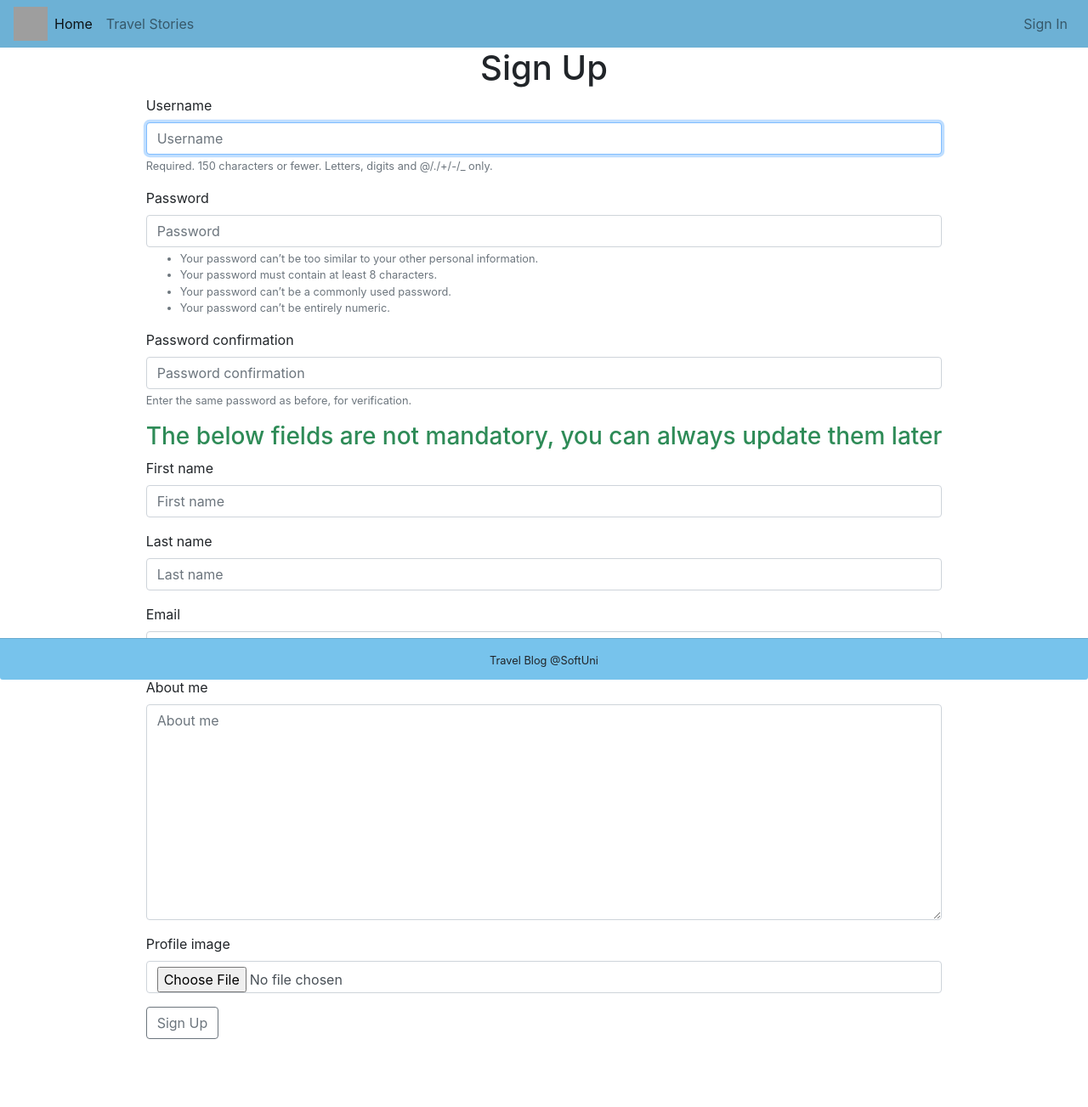
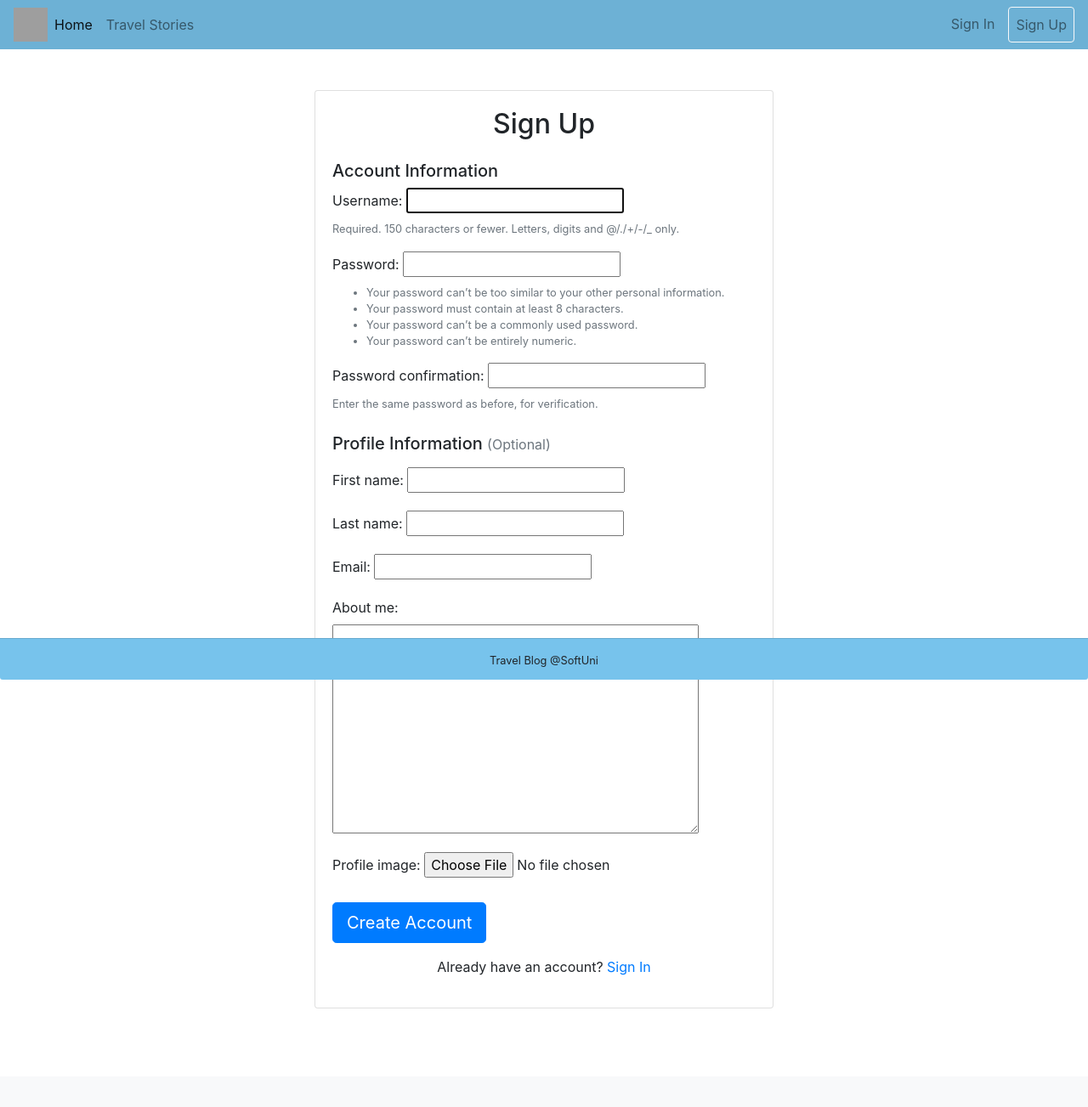
Before and after one commit to BobbyKuzmanov/Travel_Blog, a Django app: page /accounts/signup/ in a window 1280 px wide. Shown: the whole page at 85% size. After the commit the page ends 1187 px from the top, so only its background shows below. Run offline with Django 3.2, Linux system fonts and the light colour scheme; some libraries are stand-ins or nearby versions; grey boxes are pictures that could not be loaded.

Commit message:
update templates

```diff
--- a/templates/auth/signup.html
+++ b/templates/auth/signup.html
@@ -1,20 +1,95 @@
 {% extends 'shared/base.html' %}
 {% block content %}
     {% load bootstrap4 %}
-    <h1 class="text-center">Sign Up</h1>
-    <div class="raw d-flex justify-content-center">
-        <form method="post" class="post" action="{% url 'signup user' %}" enctype="multipart/form-data">
-            {% csrf_token %}
-            {% for field in signup_form %}
-                {% bootstrap_field field %}
-            {% endfor %}
-<h3 style="color: seagreen">The below fields are not mandatory, you can always update them later</h3>
-            {% for field in profile_form %}
-                {% bootstrap_field field %}
-            {% endfor %}
-            {% buttons %}
-                <button type="submit" class="btn btn-outline-secondary">Sign Up</button>
-            {% endbuttons %}
-        </form>
+    <div class="container mt-5">
+        <div class="row justify-content-center">
+            <div class="col-md-6">
+                <div class="card">
+                    <div class="card-body">
+                        <h2 class="text-center mb-4">Sign Up</h2>
+
+                        {% if messages %}
+                            {% for message in messages %}
+                                <div class="alert {% if message.tags %}alert-{{ message.tags }}{% endif %}">
+                                    {{ message }}
+                                </div>
+                            {% endfor %}
+                        {% endif %}
+
+                        <form method="post" action="{% url 'signup user' %}" enctype="multipart/form-data">
+                            {% csrf_token %}
+
+                            {% if signup_form.non_field_errors %}
+                                <div class="alert alert-danger">
+                                    {{ signup_form.non_field_errors }}
+                                </div>
+                            {% endif %}
+
+                            <div class="mb-4">
+                                <h5>Account Information</h5>
+                                <div class="form-group">
+                                    {{ signup_form.username.label_tag }}
+                                    {{ signup_form.username }}
+                                    {% if signup_form.username.errors %}
+                                        <div class="alert alert-danger">
+                                            {{ signup_form.username.errors }}
+                                        </div>
+                                    {% endif %}
+                                    <small class="form-text text-muted">{{ signup_form.username.help_text }}</small>
+                                </div>
+
+                                <div class="form-group mt-3">
+                                    {{ signup_form.password1.label_tag }}
+                                    {{ signup_form.password1 }}
+                                    {% if signup_form.password1.errors %}
+                                        <div class="alert alert-danger">
+                                            {{ signup_form.password1.errors }}
+                                        </div>
+                                    {% endif %}
+                                    <small class="form-text text-muted">{{ signup_form.password1.help_text }}</small>
+                                </div>
+
+                                <div class="form-group mt-3">
+                                    {{ signup_form.password2.label_tag }}
+                                    {{ signup_form.password2 }}
+                                    {% if signup_form.password2.errors %}
+                                        <div class="alert alert-danger">
+                                            {{ signup_form.password2.errors }}
+                                        </div>
+                                    {% endif %}
+                                    <small class="form-text text-muted">{{ signup_form.password2.help_text }}</small>
+                                </div>
+                            </div>
+
+                            <div class="mb-4">
+                                <h5>Profile Information <small class="text-muted">(Optional)</small></h5>
+                                {% for field in profile_form %}
+                                    <div class="form-group mt-3">
+                                        {{ field.label_tag }}
+                                        {{ field }}
+                                        {% if field.errors %}
+                                            <div class="alert alert-danger">
+                                                {{ field.errors }}
+                                            </div>
+                                        {% endif %}
+                                        {% if field.help_text %}
+                                            <small class="form-text text-muted">{{ field.help_text }}</small>
+                                        {% endif %}
+                                    </div>
+                                {% endfor %}
+                            </div>
+
+                            <div class="d-grid gap-2">
+                                <button type="submit" class="btn btn-primary btn-lg">Create Account</button>
+                            </div>
+
+                            <div class="text-center mt-3">
+                                <p>Already have an account? <a href="{% url 'signin user' %}">Sign In</a></p>
+                            </div>
+                        </form>
+                    </div>
+                </div>
+            </div>
+        </div>
     </div>
 {% endblock %}
--- a/templates/shared/header.html
+++ b/templates/shared/header.html
@@ -35,6 +35,9 @@
                 <li class="nav-item">
                     <a class="nav-link" href="{% url 'signin user' %}">Sign In</a>
                 </li>
+                <li class="nav-item">
+                    <a class="nav-link btn btn-outline-light ml-2" href="{% url 'signup user' %}">Sign Up</a>
+                </li>
             </ul>
         {% endif %}
     </div>
```
Also changed, not shown: templates/profile.html (+39 -33 lines), templates/profile_edit.html (+31 -25 lines).
